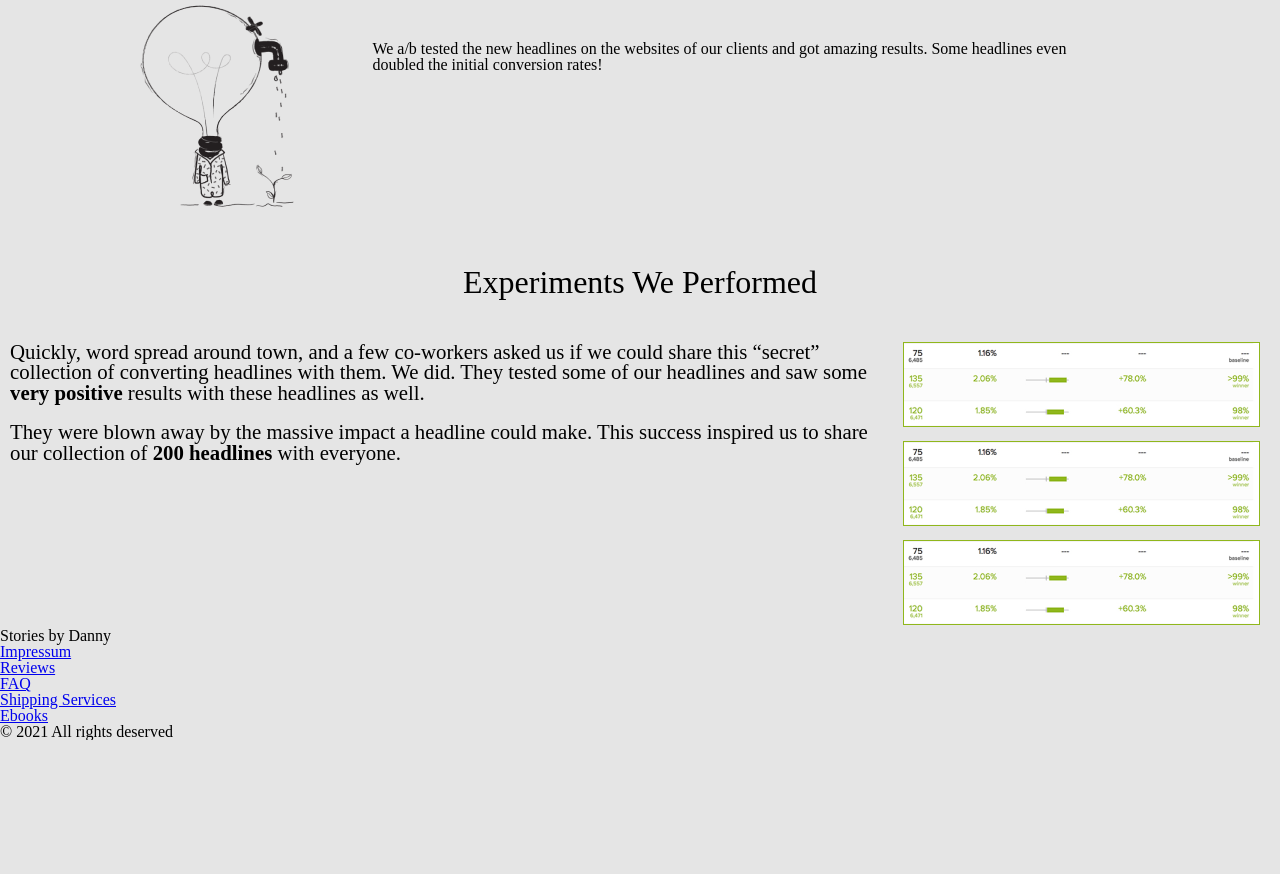
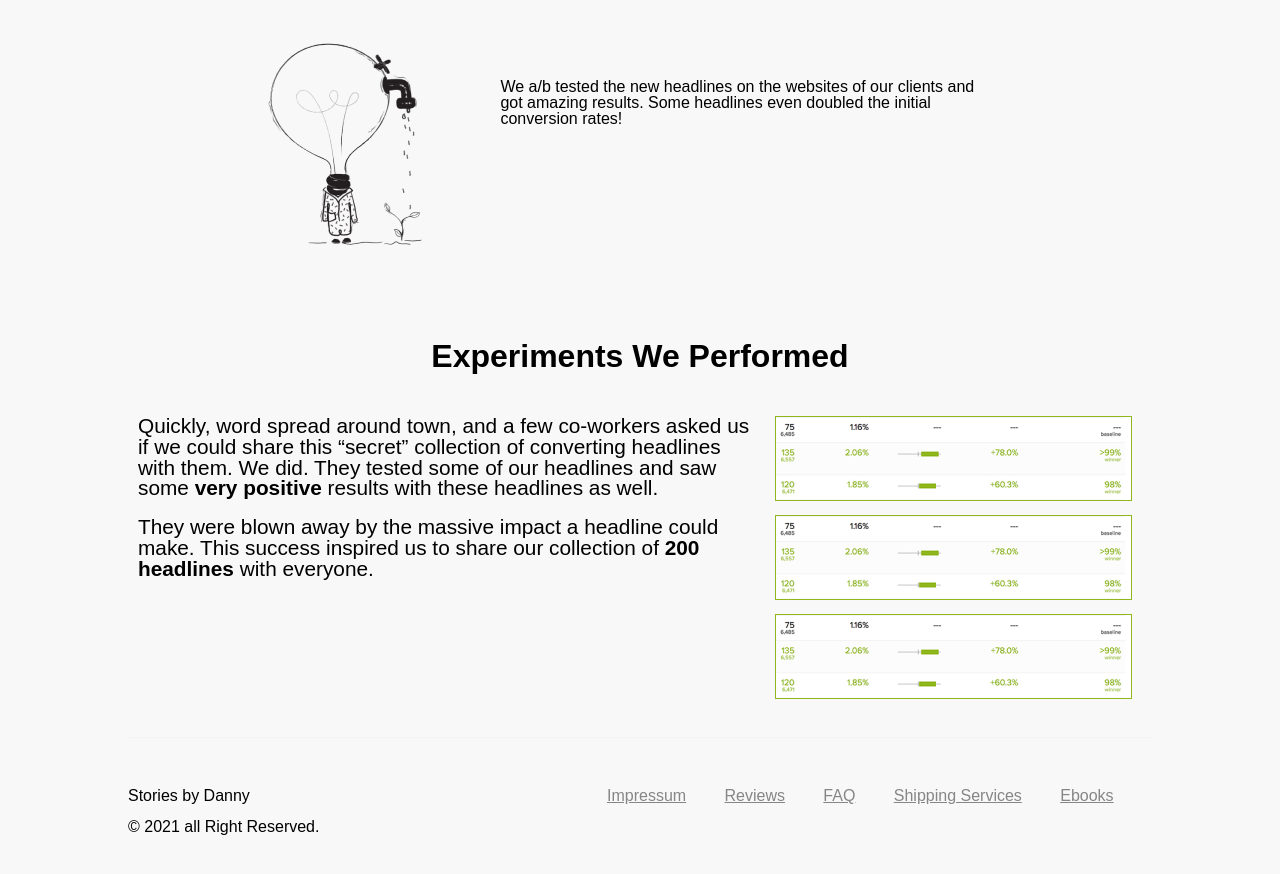
Before and after one commit to doginvi/atv-book, a plain HTML site: page index.html in a window 1280 px wide. Shown: the part 1196-2070 px from the top of the page. Before the commit the page ends 1936 px from the top, so only its background shows below. Drawn offline with Linux system fonts and the light colour scheme.

Commit message:
askldjaslkdjaskld

```diff
--- a/index.html
+++ b/index.html
@@ -12,7 +12,8 @@
 
         <nav>
             <p>
-                <a href="index.html">Stories by <span>Danny</span></a></p>
+                Stories by <span class="danny">Danny</span>
+            </p>
             <ul>
                 <li class="pages">
                     <a href="#">BOOK</a>
@@ -82,10 +83,9 @@
         </section>
 
         <footer>
-            <p class="1">
-                Stories by Danny
-            </p>
-            <nav class="1">
+
+            <nav class="links">
+                <p><a href="#">Stories by Danny</a></p>
                 <ul>
                     <li>
                         <a href="#">Impressum</a>
@@ -104,8 +104,7 @@
                     </li>
                 </ul>
             </nav>
-
-            <p>&copy; 2021 All rights deserved</p>
+            <p class="copy">&copy; 2021 all Right Reserved.</p>
 
         </footer>
 
--- a/style/style.css
+++ b/style/style.css
@@ -65,7 +65,12 @@ table {
 */
 
 body {
-	background-color: #E5E5E5;
+	background-color: #F8F8F8;
+	font-family: 'Arial';
+}
+
+body {
+	margin: 3vw 10vw 10vw 10vw;
 }
 
 
@@ -81,7 +86,12 @@ header nav a {
 	color: black;
 }
 
-header nav p a span {
+header {
+	font-family: 'Arial';
+}
+
+
+header nav p span.danny{
 	text-weight: bold;
 }
 
@@ -94,7 +104,8 @@ header nav{
 header nav ul {
     display: flex;
 }
-header nav ul li{
+header nav ul li a{
+	color: #868686;
     margin: 0 4vw 0 0;
 }
 
@@ -169,15 +180,17 @@ section.point ul li p{
 ==========================================================
 */
 
+section.experiments{
+	font-family: 'Arial';
+}
+
 section.experiments h2 {
 	text-align: center;
 	font-size: 2.0rem;
 	margin: 0 0 3.4vw 0;
+	font-weight: bold;
+	font-family: 'Arial';
 }
-
-
-
-
 
 section.experiments ul{
 	display: flex;
@@ -202,6 +215,49 @@ section.experiments ul li p.p2{
 }
 
 
-footer.1{
+
+/*
+==================================================
+                     FOOTER
+==================================================
+*/
+
+footer{
+	font-size: 1rem;
+	margin: 50px 0 0 0;
+	font-family: 'Arial';
+}
+
+footer nav{
+	display: flex;
+	justify-content: space-between;
+}
+
+footer nav p a{
+	text-decoration: none;
+	color: black;
+}
+
+
+
+footer nav ul{
 	display: flex;
 }
+
+footer nav ul li{
+	margin: 0 3vw 0 0 ;
+}
+
+footer nav ul li a{
+	color: #868686;
+}
+
+section.experiments{
+	border-bottom: 1px solid #F4F4F4;
+	padding: 2.8vw 0 2.7vw 0;
+}
+
+
+footer p.copy{
+	margin: 15px 0 0 0;
+}
```
